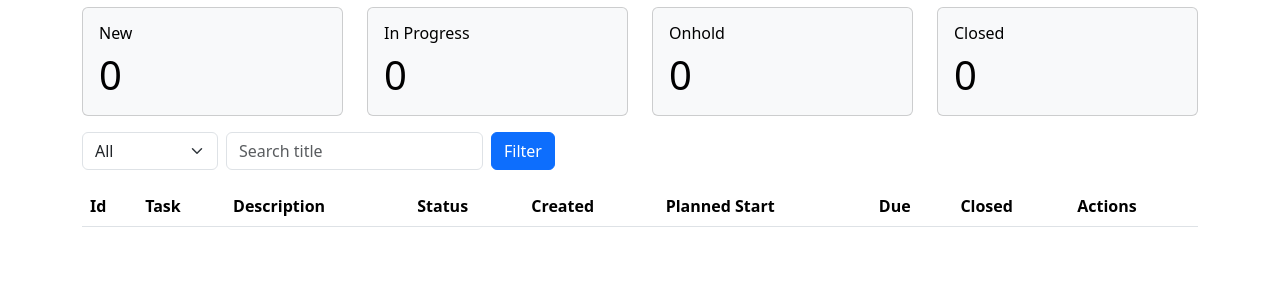
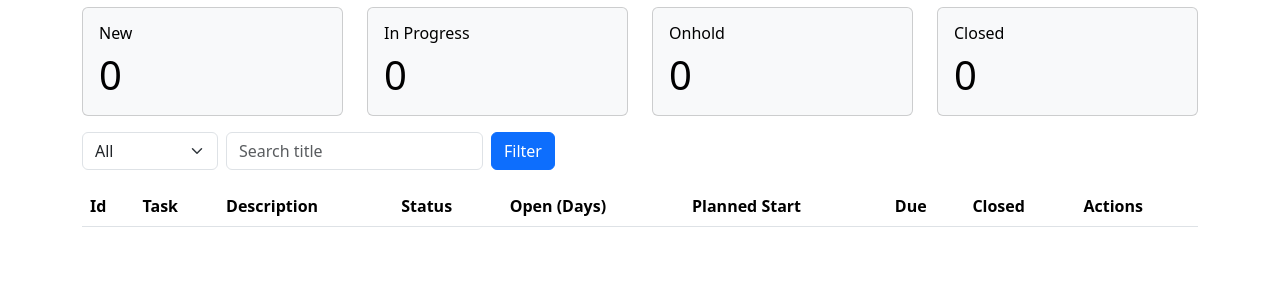
Before and after one commit to declanmaccabe/PersonalTaskList, a Flask app: page / in a window 1280 px wide. Shown: the part 145-445 px from the top of the page. Run offline with Flask 3, Linux system fonts and the light colour scheme; lists and menus that the app fills with data are empty.

Commit message:
Open Days added

```diff
--- a/app.py
+++ b/app.py
@@ -1,4 +1,4 @@
-from datetime import datetime
+from datetime import datetime, timezone
 from flask import Flask, render_template, request, redirect, url_for
 from flask_sqlalchemy import SQLAlchemy
 import os
@@ -42,6 +42,20 @@ class Task(db.Model):
     planned_start_date = db.Column(db.Date, nullable=True)
     due_date = db.Column(db.Date, nullable=True)
     closed_date = db.Column(db.DateTime, nullable=True)
+
+    @property
+    def open_days(self):
+        if not self.created_date:
+            return 0
+
+        created = self.created_date
+        if created.tzinfo is None:
+            created = created.replace(tzinfo=timezone.utc)
+        else:
+            created = created.astimezone(timezone.utc)
+
+        now_utc = datetime.now(timezone.utc)
+        return max(0, (now_utc - created).days)
 
     def __repr__(self):
         return f'<Task {self.id} {self.title}>'
--- a/static/main.js
+++ b/static/main.js
@@ -10,6 +10,8 @@ document.addEventListener('DOMContentLoaded', function () {
 			const title = this.dataset.title || '';
 			const description = this.dataset.description || '';
 			const status = this.dataset.status || 'New';
+			const created = this.dataset.created || '';
+			const openDays = this.dataset.openDays || '0';
 			const planned = this.dataset.planned || '';
 			const due = this.dataset.due || '';
 
@@ -17,6 +19,8 @@ document.addEventListener('DOMContentLoaded', function () {
 			document.getElementById('edit-title').value = title;
 			document.getElementById('edit-description').value = description;
 			document.getElementById('edit-status').value = status;
+			document.getElementById('edit-created').value = created;
+			document.getElementById('edit-open-days').value = openDays;
 			document.getElementById('edit-planned').value = planned === 'None' ? '' : (planned || '');
 			document.getElementById('edit-due').value = due === 'None' ? '' : (due || '');
 
--- a/templates/index.html
+++ b/templates/index.html
@@ -68,7 +68,7 @@
           <th>Task</th>
           <th>Description</th>
           <th>Status</th>
-          <th>Created</th>
+          <th>Open (Days)</th>
           <th>Planned Start</th>
           <th>Due</th>
           <th>Closed</th>
@@ -82,7 +82,7 @@
           <td>{{ t.title }}</td>
           <td>{{ t.description or '' }}</td>
           <td>{{ t.status }}</td>
-          <td>{{ t.created_date.strftime('%Y-%m-%d %H:%M') if t.created_date else '' }}</td>
+          <td>{{ t.open_days }}</td>
           <td>{{ t.planned_start_date or '' }}</td>
           <td>{{ t.due_date or '' }}</td>
           <td>{{ t.closed_date.strftime('%Y-%m-%d %H:%M') if t.closed_date else '' }}</td>
@@ -93,6 +93,8 @@
                 data-title="{{ t.title|e }}"
                 data-description="{{ t.description|e }}"
                 data-status="{{ t.status }}"
+                data-created="{{ t.created_date.strftime('%Y-%m-%d %H:%M') if t.created_date else '' }}"
+                data-open-days="{{ t.open_days }}"
                 data-planned="{{ t.planned_start_date }}"
                 data-due="{{ t.due_date }}"
               >Edit</button>
@@ -185,6 +187,16 @@
             </div>
             <div class="row">
               <div class="col-md-6 mb-3">
+                <label class="form-label">Created</label>
+                <input id="edit-created" class="form-control" readonly>
+              </div>
+              <div class="col-md-6 mb-3">
+                <label class="form-label">Open (Days)</label>
+                <input id="edit-open-days" class="form-control" readonly>
+              </div>
+            </div>
+            <div class="row">
+              <div class="col-md-6 mb-3">
                 <label class="form-label">Planned Start</label>
                 <input name="planned_start_date" id="edit-planned" type="date" class="form-control">
               </div>
```
